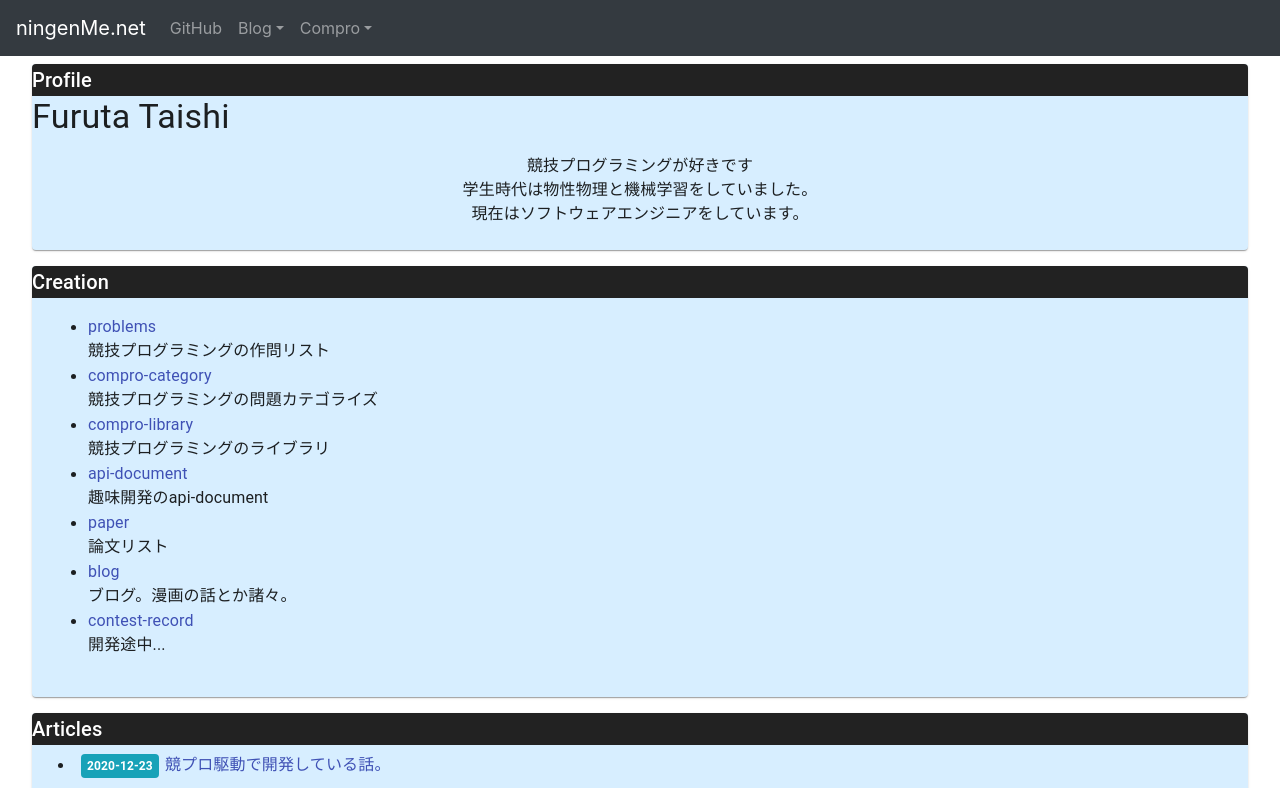
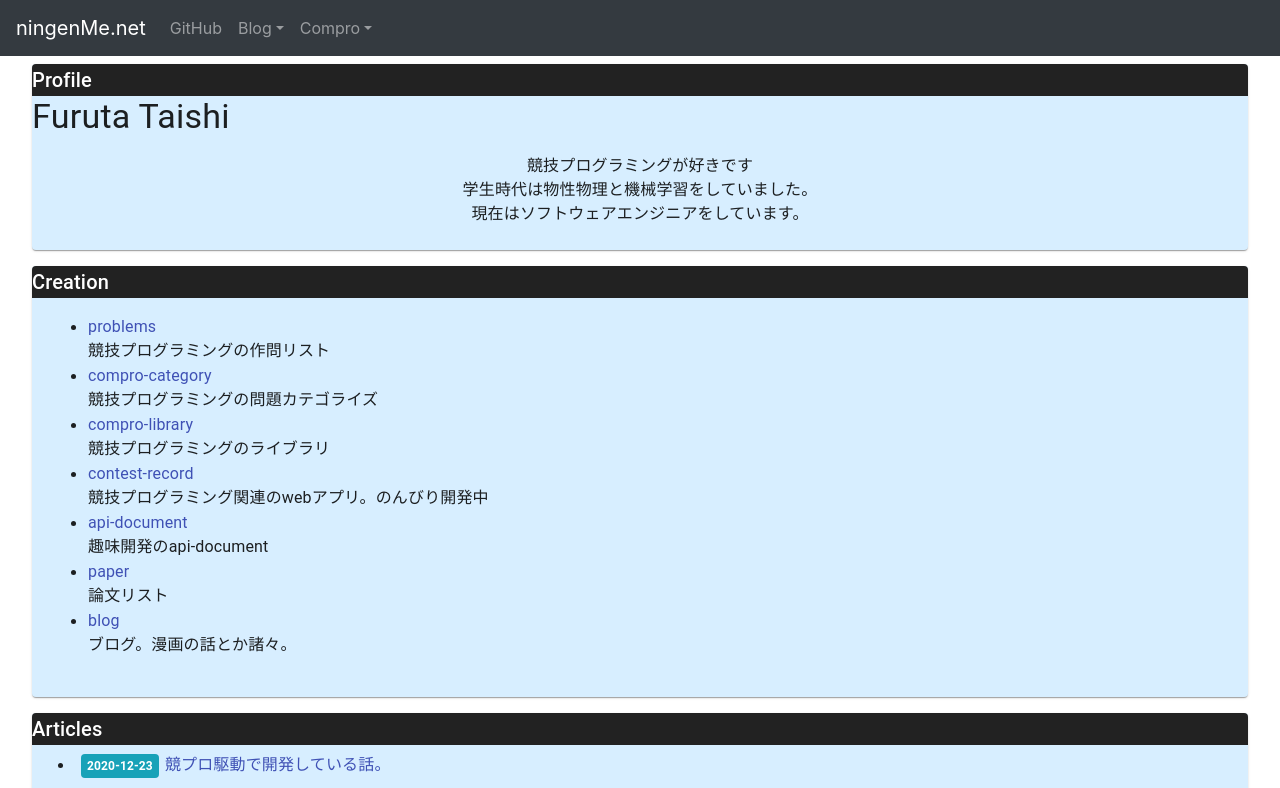
Before and after one commit to ningenMe/ningenme-net-front, a React (Create React App) app: page /#/ in a window 1280 px wide. Shown: the top 788 px of the page. Built offline with nearby package versions, Linux system fonts and the light colour scheme.

Commit message:
[modify]

```diff
--- a/src/assets/Contents.js
+++ b/src/assets/Contents.js
@@ -6,10 +6,10 @@ export const Applications = [
     {name:"problems"       , href:'/#/problems'                              , description:"競技プログラミングの作問リスト"},
     {name:"compro-category", href:'https://compro-category.ningenme.net'     , description:"競技プログラミングの問題カテゴライズ"},
     {name:"compro-library" , href:'https://ningenme.github.io/compro-library', description:"競技プログラミングのライブラリ"},
+    {name:"contest-record" , href:'https://contest-record.ningenme.net/'     , description:"競技プログラミング関連のwebアプリ。のんびり開発中"},
     {name:"api-document"   , href:'https://ningenme.github.io/api-document'  , description:"趣味開発のapi-document"},
     {name:"paper"          , href:'/#/papers'                                , description:"論文リスト"},
-    {name:"blog"           , href:'/#/blogs'                                  , description:"ブログ。漫画の話とか諸々。"},
-    {name:"contest-record" , href:'https://contest-record.ningenme.net/'     , description:"開発途中..."},
+    {name:"blog"           , href:'/#/blogs'                                 , description:"ブログ。漫画の話とか諸々。"},
 ];
 export const Articles = [
     {date:"2020-12-23",name:"競プロ駆動で開発している話。", href:'https://ningenme.hatenablog.com/entry/2020/12/23/000000'},
```
